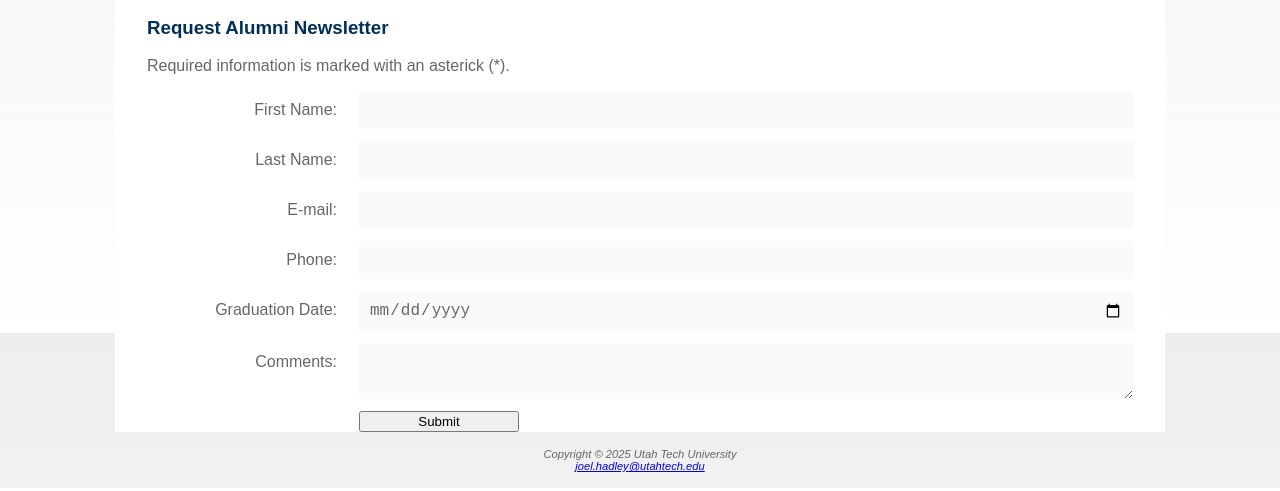
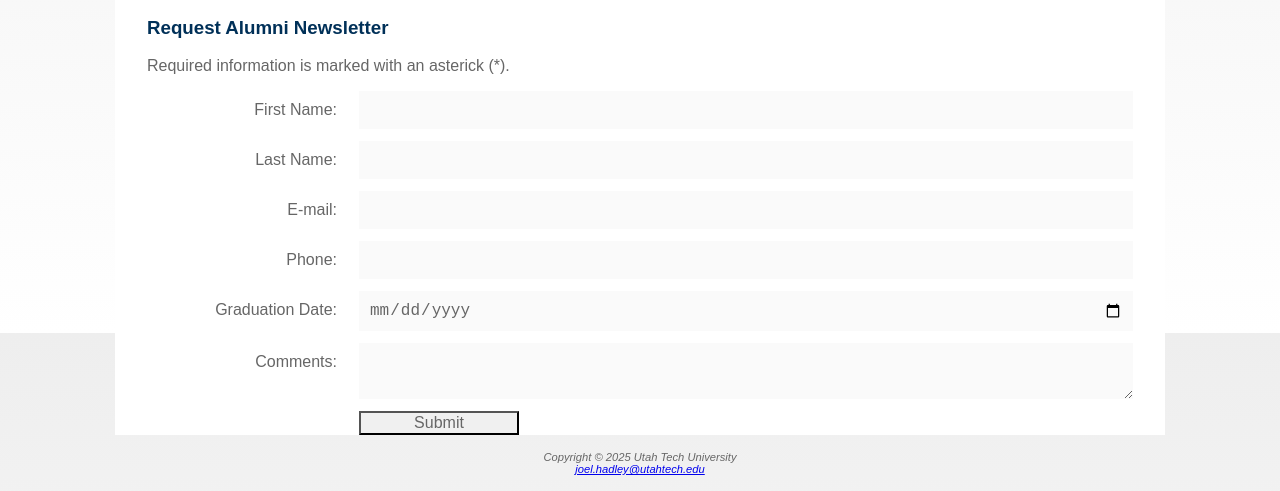
Before and after one commit to ChurroBrownGit/se1400, a plain HTML site: page utahtech6/alumni.html in a window 1280 px wide. Shown: the part 467-958 px from the top of the page. Drawn offline with Linux system fonts and the light colour scheme.

Commit message:
ok finally

```diff
--- a/utahtech6/style.css
+++ b/utahtech6/style.css
@@ -285,6 +285,9 @@ label {
 
 #mySubmit {
     width: 10rem;
+    font-size: 1rem;
     grid-column: 2 / 3;
     outline: none;
+    color: #666666;
+    background-color: #f0f0f0;
 }
```
